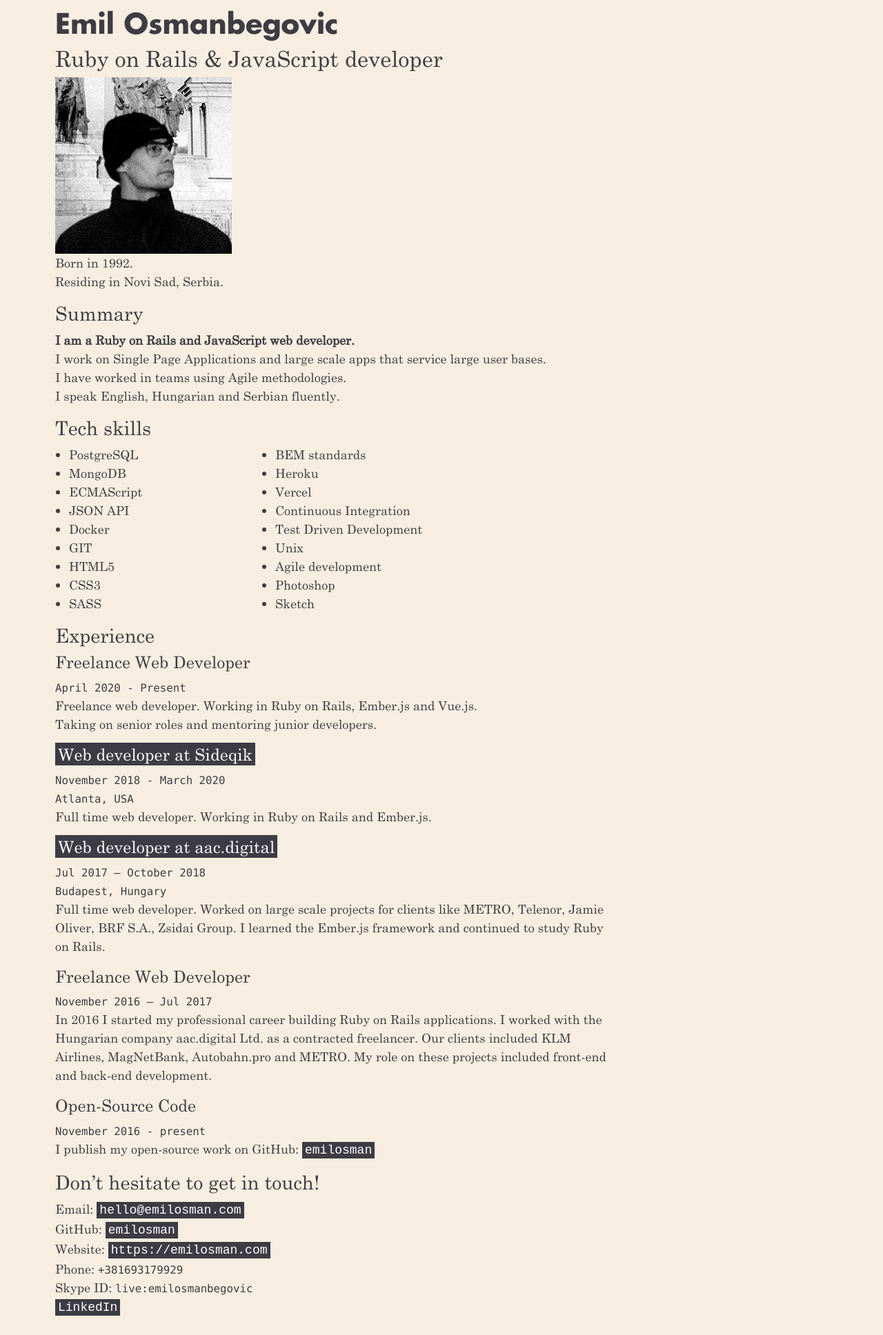
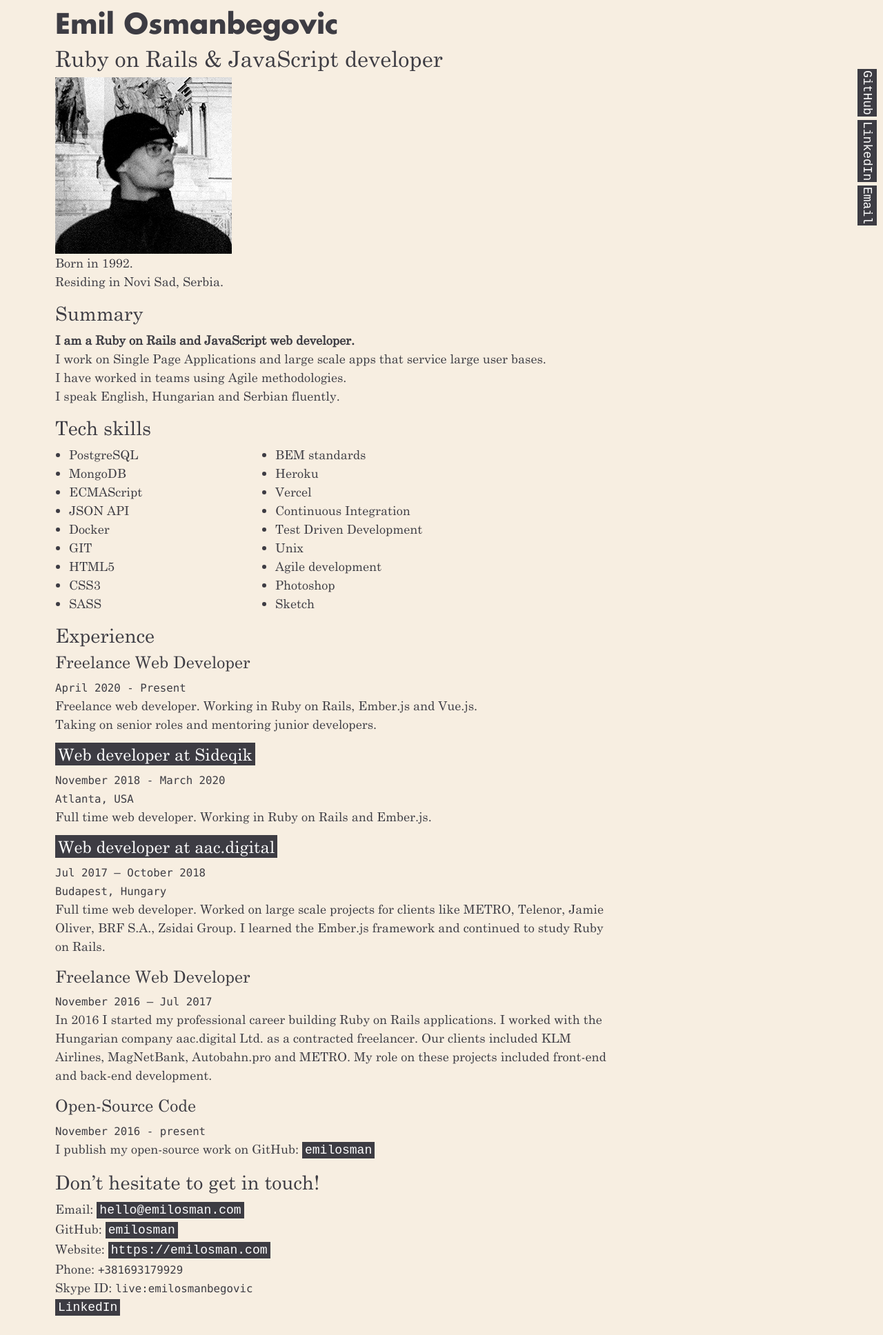
Before and after one commit to emilosmanbegovicmm/emilosman, a Jekyll site: the page built from cv.md, in a window 1280 px wide. Shown: the whole page at 69% size. Built offline with Jekyll 4.4.1, drawn with Linux system fonts in a browser that asks for light colours; our own code applies the rules of GitHub Pages for plain Markdown files.

Commit message:
refactor layout

```diff
--- /dev/null
+++ b/_includes/nav.html
@@ -0,0 +1,5 @@
+<nav>
+  <a href="https://www.github.com/emilosman">GitHub</a>
+  <a href="https://www.linkedin.com/in/emil-osmanbegovi%C4%87-357579123/">LinkedIn</a>
+  <a href="mailto:hello@emilosman.com">Email</a>
+</nav>
--- a/_layouts/default.html
+++ b/_layouts/default.html
@@ -7,6 +7,7 @@
     <main class="page-content" aria-label="Content">
       <div class="container">
         {%- include header.html -%}
+        {%- include nav.html -%}
 
         {{ content }}
       </div>
```
Also changed, not shown: _layouts/home.html (+0 -7 lines).
